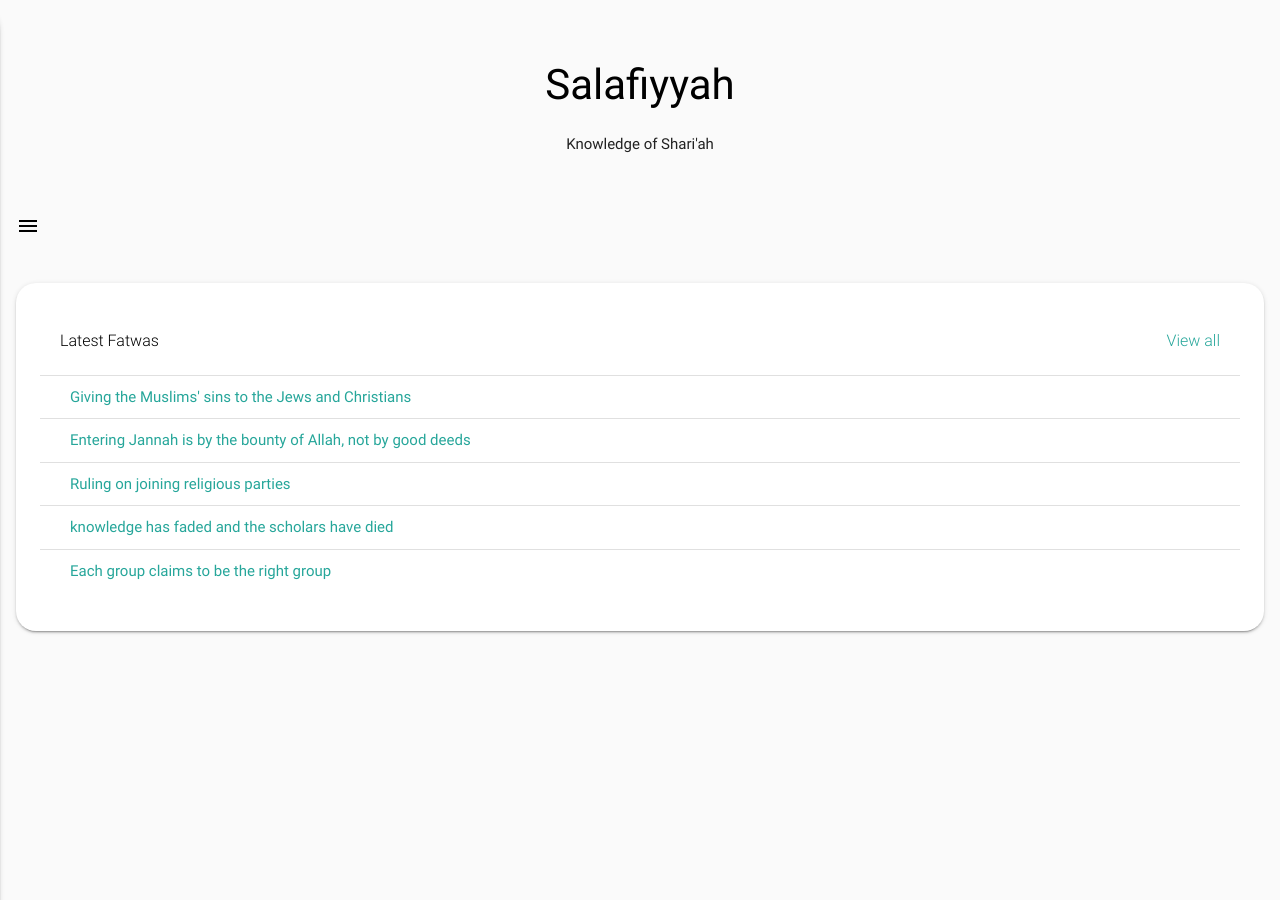
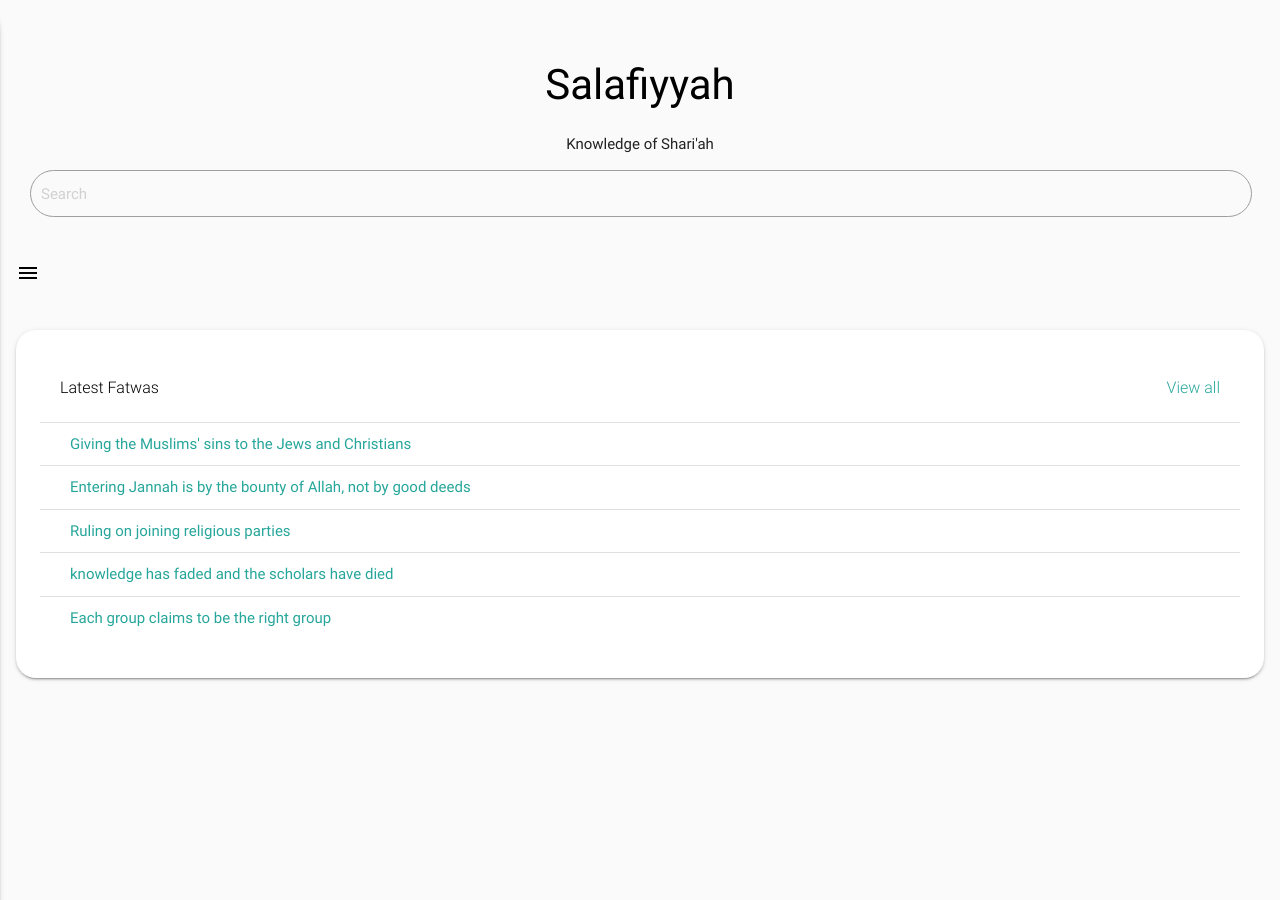
Before and after one commit to alsalafiyyah/new, a Jekyll site: the page built from index.html, in a window 1280 px wide. Built offline with Jekyll 4.4.1, drawn with Linux system fonts in a browser that asks for light colours; nearby versions of some CDN libraries.

Commit message:
Update header.html

```diff
--- a/_includes/header.html
+++ b/_includes/header.html
@@ -1,6 +1,7 @@
 <div class="header grey lighten-5">
   <a href="{{ site.baseurl }}/"><h1 class="brand-logo center black-text">{{ site.name }}</h1></a>
   <p>Knowledge of Shari'ah</p>
+  {% include search-form.html %}
 </div>
 
 <div id="navbar" class="grey lighten-5">
```
